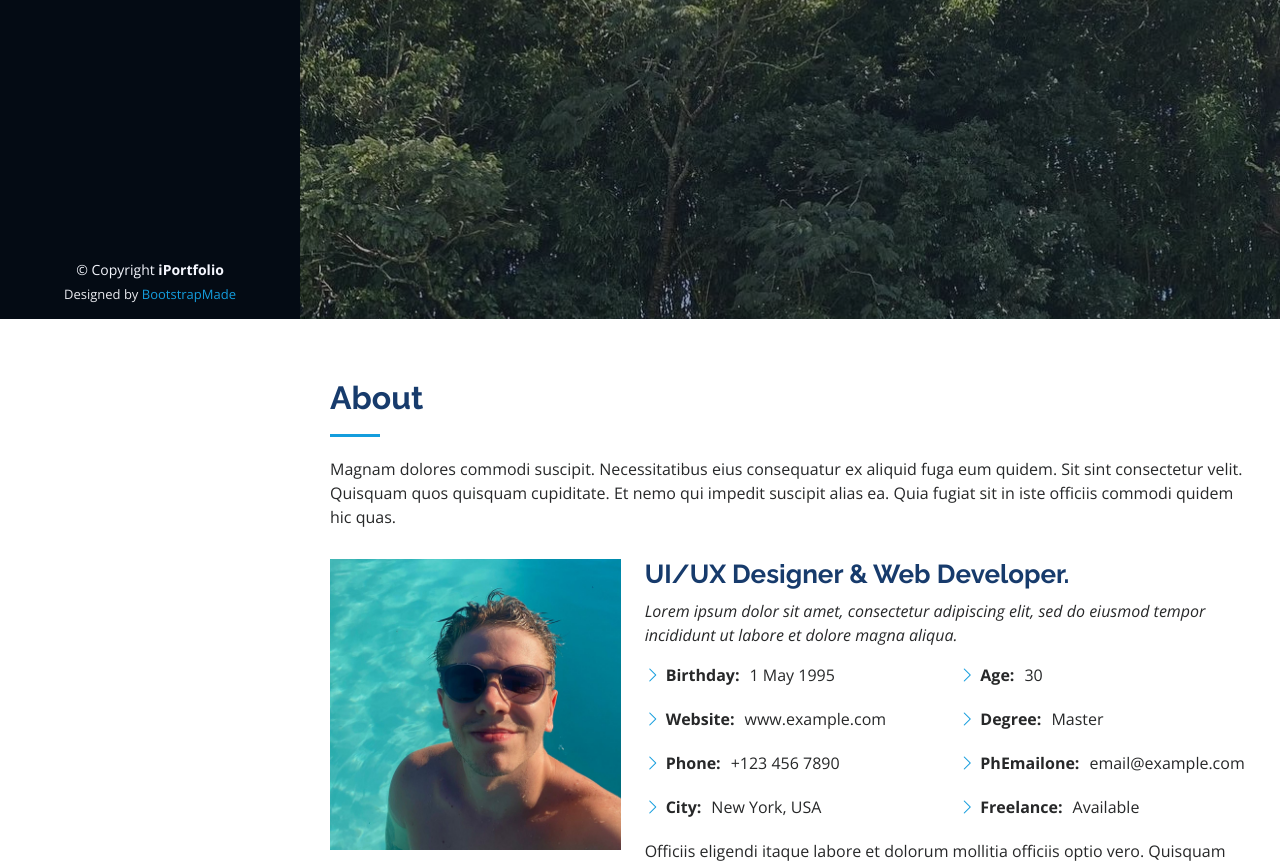
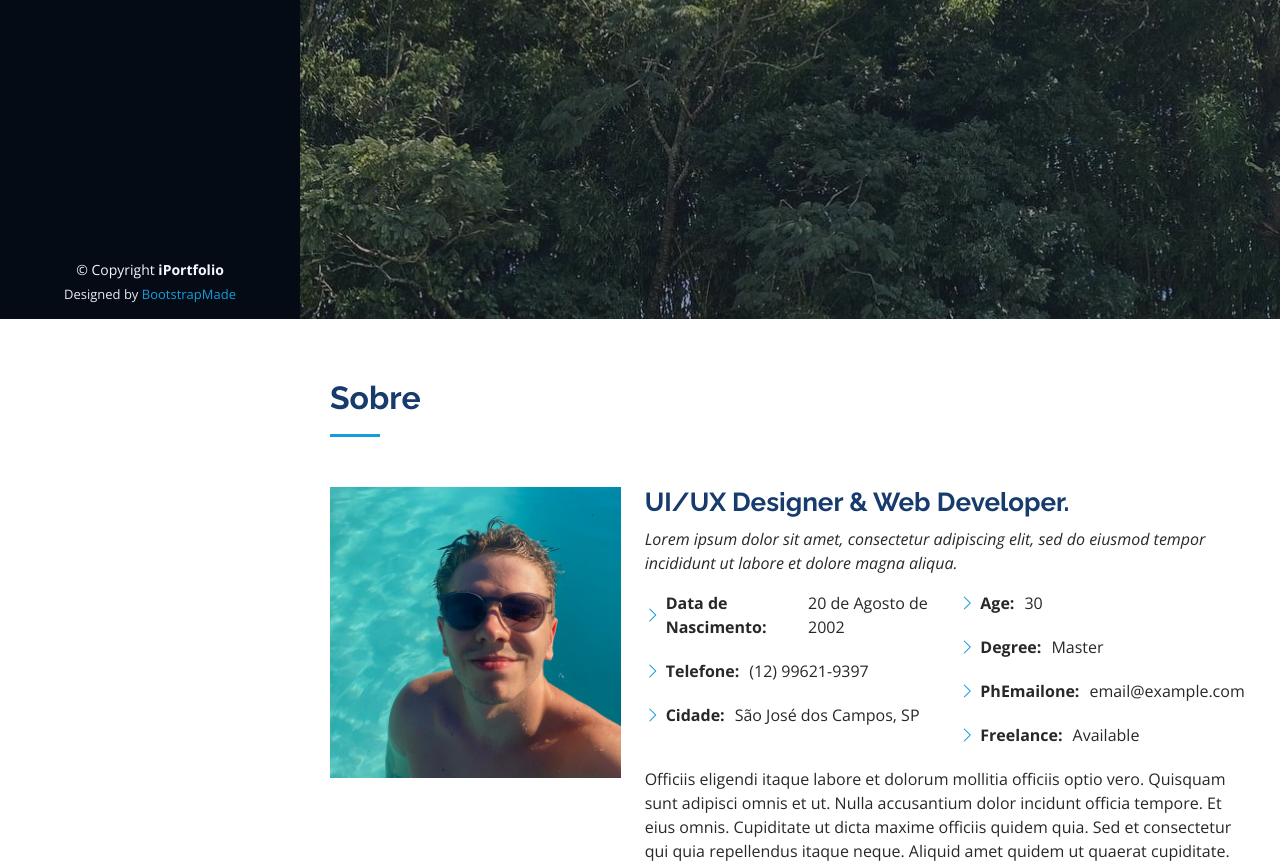
Before and after one commit to LucasdeSRosa/portfolio, a website: page index.html in a window 1280 px wide. Shown: the part 481-1346 px from the top of the page. Drawn offline with nearby package versions, Linux system fonts and the light colour scheme.

Commit message:
index.html

```diff
--- a/index.html
+++ b/index.html
@@ -72,7 +72,7 @@
   <section id="hero" class="d-flex flex-column justify-content-center align-items-center">
     <div class="hero-container" data-aos="fade-in">
       <h1>Lucas de Souza Rosa</h1>
-      <p>Especialista em <span class="typed" data-typed-items="Amar demais, Viver a Vida, Jogar Vava, Deitar noobs"></span></p>
+      <p>Especialista em <span class="typed" data-typed-items="HTML, CSS, JavaScript, Bootstrap"></span></p>
     </div>
   </section><!-- End Hero -->
 
@@ -83,8 +83,7 @@
       <div class="container">
 
         <div class="section-title">
-          <h2>About</h2>
-          <p>Magnam dolores commodi suscipit. Necessitatibus eius consequatur ex aliquid fuga eum quidem. Sit sint consectetur velit. Quisquam quos quisquam cupiditate. Et nemo qui impedit suscipit alias ea. Quia fugiat sit in iste officiis commodi quidem hic quas.</p>
+          <h2>Sobre</h2>
         </div>
 
         <div class="row">
@@ -100,10 +99,9 @@
             <div class="row">
               <div class="col-lg-6">
                 <ul>
-                  <li><i class="bi bi-chevron-right"></i> <strong>Birthday:</strong> <span>1 May 1995</span></li>
-                  <li><i class="bi bi-chevron-right"></i> <strong>Website:</strong> <span>www.example.com</span></li>
-                  <li><i class="bi bi-chevron-right"></i> <strong>Phone:</strong> <span>+123 456 7890</span></li>
-                  <li><i class="bi bi-chevron-right"></i> <strong>City:</strong> <span>New York, USA</span></li>
+                  <li><i class="bi bi-chevron-right"></i> <strong>Data de Nascimento:</strong> <span>20 de Agosto de 2002</span></li>
+                  <li><i class="bi bi-chevron-right"></i> <strong>Telefone:</strong> <span>(12) 99621-9397</span></li>
+                  <li><i class="bi bi-chevron-right"></i> <strong>Cidade:</strong> <span>São José dos Campos, SP</span></li>
                 </ul>
               </div>
               <div class="col-lg-6">
```
